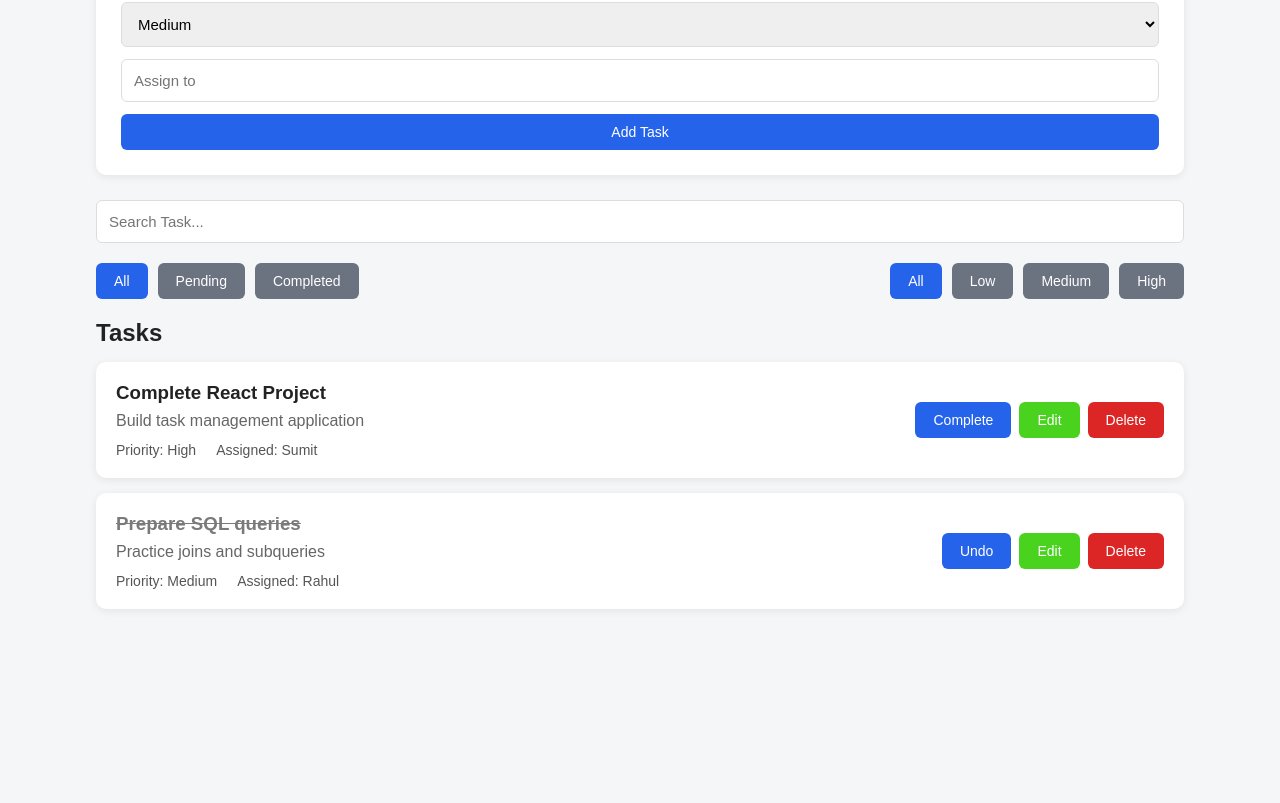
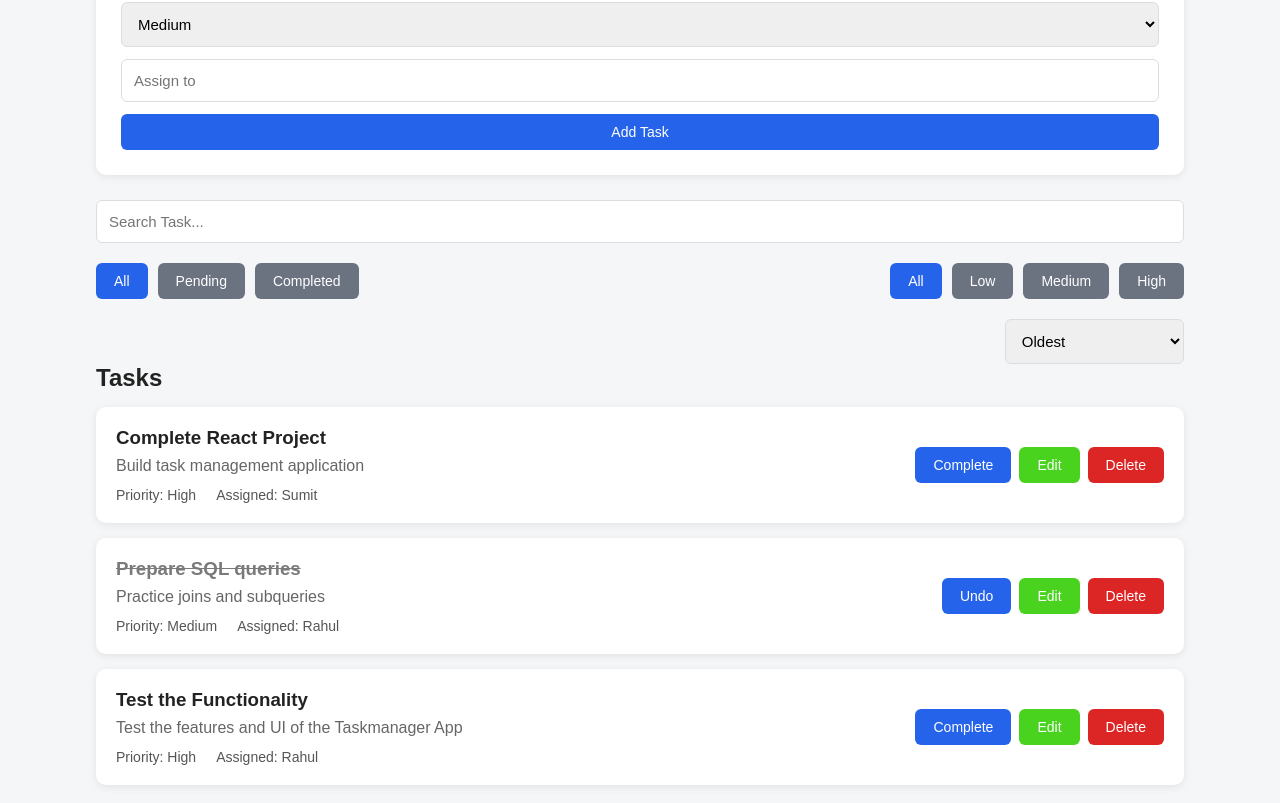
Before and after one commit to HC-DEV69/TaskManagerReact, a React (Vite) app in the folder TaskManagerApp/: page / in a window 1280 px wide. Shown: the part 501-1304 px from the top of the page. Before the commit the page ends 1140 px from the top, so only its background shows below. Built offline with nearby package versions, Linux system fonts and the light colour scheme.

Commit message:
Added the Sort Tasks Dropdown

```diff
--- a/TaskManagerApp/src/App.jsx
+++ b/TaskManagerApp/src/App.jsx
@@ -6,12 +6,14 @@ import FilterBar from "./components/FilterBar.jsx";
 import TaskList from "./components/TaskList.jsx";
 import SearchBar from "./components/SearchBar.jsx";
 import PriorityFilter from "./components/PriorityFilter.jsx";
+import SortFilter from "./components/SortFilter.jsx"
 
 function App() {
 
     const [filter, setFilter] = useState("all");
-    const [priority, setPriority] = useState("all")
-    const[search, setSearch ] = useState("");
+    const [priority, setPriority] = useState("all");
+    const [search, setSearch ] = useState("");
+    const [sortBy, setSort] = useState("oldest");
 
 
     return (
@@ -35,8 +37,10 @@ function App() {
 
                 </div>
 
+                <SortFilter sortBy={sortBy} setSort={setSort}></SortFilter>
 
-                <TaskList filter={filter} search={search} priority={priority} />
+
+                <TaskList filter={filter} search={search} priority={priority} sortBy={sortBy} />
 
             </main>
 
--- /dev/null
+++ b/TaskManagerApp/src/components/SortFilter.jsx
@@ -0,0 +1,27 @@
+function SortFilter({sortBy, setSort}){
+
+
+    return(
+
+        <>
+
+        <div className="sort-filter">
+
+        <select name="sort" id="sort" value={sortBy} onChange={(e)=>setSort(e.target.value)}>
+            <option value="oldest">Oldest</option>
+            <option value="newest">Newest</option>
+            <option value="high priority">High Priority First</option>
+            <option value="alphabetical">Alphabetical</option>
+
+
+        </select>
+
+        </div>
+
+        </>
+
+    )
+
+}
+
+export default SortFilter;
--- a/TaskManagerApp/src/components/TaskList.jsx
+++ b/TaskManagerApp/src/components/TaskList.jsx
@@ -2,11 +2,10 @@ import { useMemo } from "react";
 import { useTasks } from "../context/TaskContext.jsx";
 import TaskItem from "./TaskItem.jsx";
 
-function TaskList({ filter , priority,search}) {
+function TaskList({ filter , priority, search, sortBy}) {
 
     const { state } = useTasks();
 
-    console.log(state.tasks[0])
 
     const filteredTasks = useMemo(() => {
 
@@ -70,6 +69,36 @@ function TaskList({ filter , priority,search}) {
 
         )}, [priorityTasks, search] )
 
+    const sortedTasks = useMemo(() =>{
+
+        const tasksCopy = [...searchedTasks];
+
+        if(sortBy === "newest"){
+
+            return tasksCopy.sort((a,b)=> b.id - a.id)
+
+        }
+
+        if(sortBy === "oldest"){
+
+            return tasksCopy.sort((a,b)=> a.id - b.id)
+
+        }
+
+        if(sortBy === "high priority"){
+            const priorityRank = {high : 0, medium : 1, low : 2};
+            return tasksCopy.sort((a,b)=>priorityRank[a.priority.toLowerCase()] - priorityRank[b.priority.toLowerCase()])
+
+        }
+
+        if(sortBy === "alphabetical"){
+            return tasksCopy.sort((a,b)=> a.title.localeCompare(b.title));
+        }
+
+        return tasksCopy;
+
+    }, [searchedTasks, sortBy] )
+
     return (
         <section className="task-list">
 
@@ -83,7 +112,7 @@ function TaskList({ filter , priority,search}) {
 
             ) : (
 
-                searchedTasks.map(task => (
+                sortedTasks.map(task => (
 
                     <TaskItem
                         key={task.id}
--- a/TaskManagerApp/src/context/TaskContext.jsx
+++ b/TaskManagerApp/src/context/TaskContext.jsx
@@ -20,6 +20,15 @@ const initialState = {
             priority: "Medium",
             assignee: "Rahul",
             completed: true
+        }
+        ,
+        {
+            id: 3,
+            title: "Test the Functionality",
+            description: "Test the features and UI of the Taskmanager App",
+            priority: "High",
+            assignee: "Rahul",
+            completed: false
         }
     ],
     currentTask: null
--- a/TaskManagerApp/src/index.css
+++ b/TaskManagerApp/src/index.css
@@ -119,6 +119,16 @@ button {
     background: #2563eb;
 }
 
+.sort-filter{
+    display: flex;
+    justify-content: end;
+}
+
+.sort-filter select{
+    max-width: 14vw;
+
+}
+
 .task-list h2 {
     margin-bottom: 15px;
 }
```
